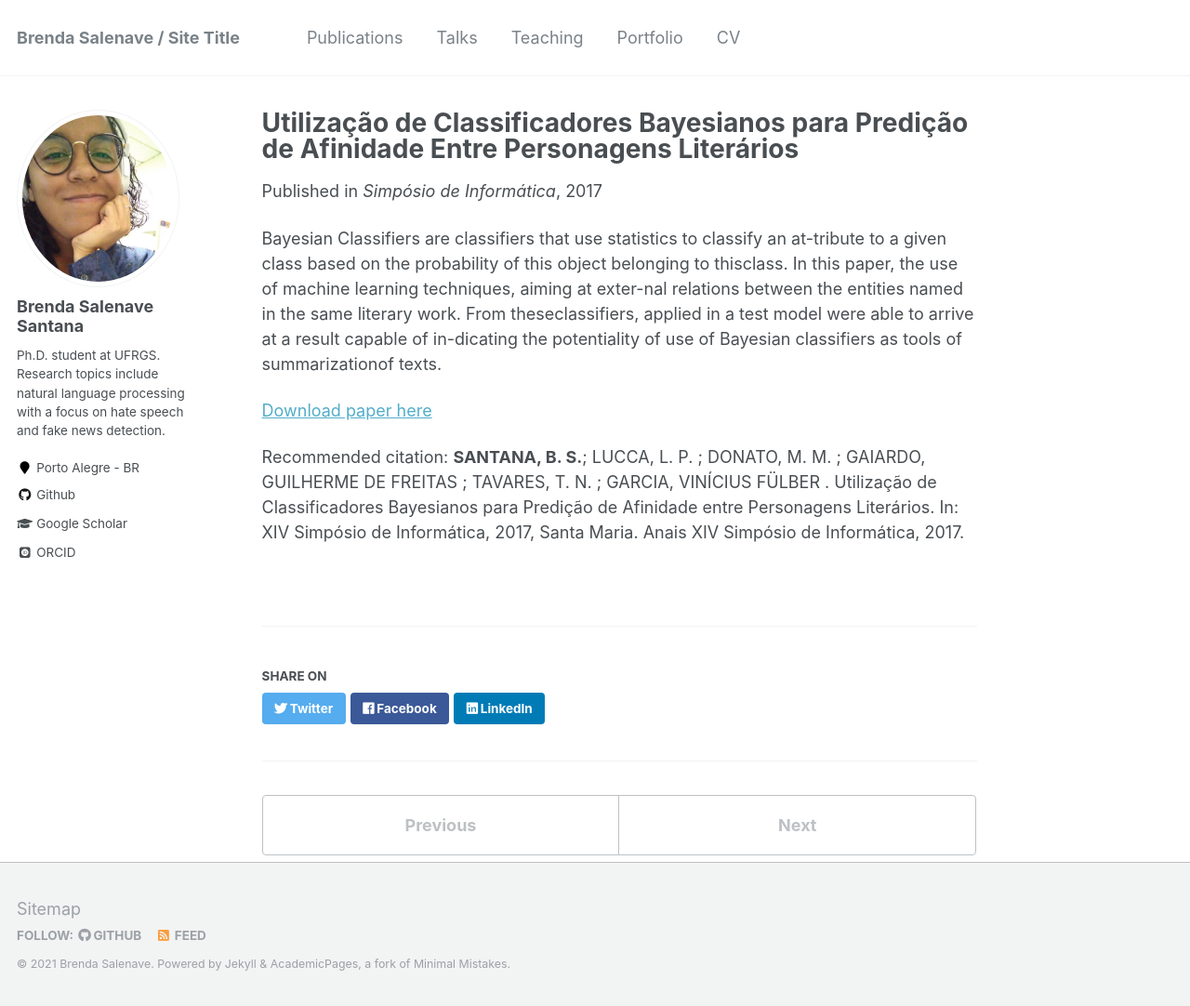
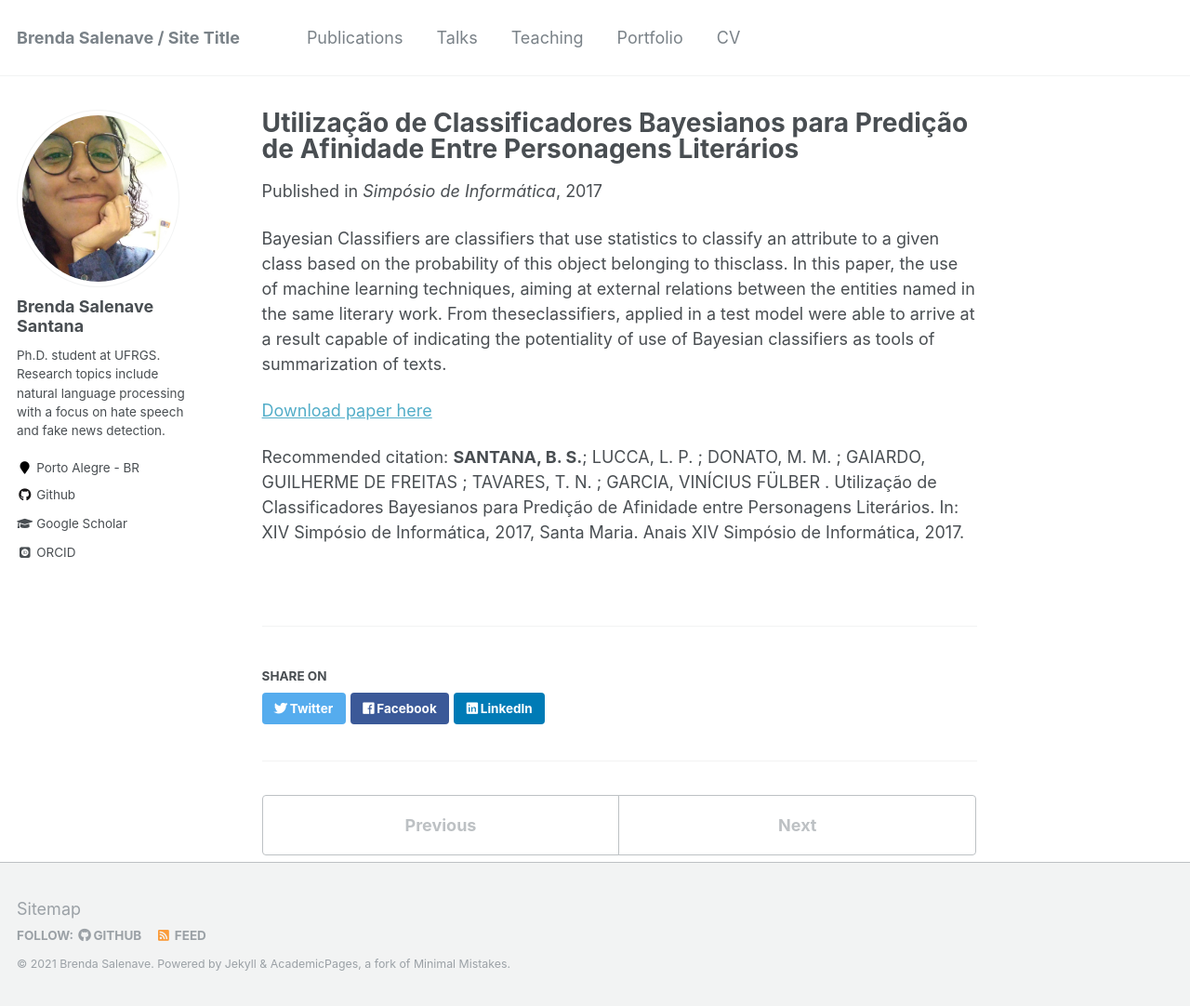
Before and after one commit to brendasalenave/brendasalenave.github.io, a Jekyll site: the page built from _publications/SIRC-paper3.md, in a window 1280 px wide and 1082 px high. Shown: the whole window at 93% size. Built offline with Jekyll 4.4.1, drawn with Linux system fonts in a browser that asks for light colours; some web fonts are replaced.

Commit message:
Update SIRC-paper3.md

```diff
--- a/_publications/SIRC-paper3.md
+++ b/_publications/SIRC-paper3.md
@@ -2,11 +2,11 @@
 title: "Utilização de Classificadores Bayesianos para Predição de Afinidade Entre Personagens Literários"
 collection: publications
 permalink: /publication/SIRC-paper3
-excerpt: 'Bayesian Classifiers are classifiers that use statistics to classify an at-tribute to a given class based on the probability of this object belonging to thisclass. In this paper, the use of machine learning techniques, aiming at exter-nal relations between the entities named in the same literary work. From theseclassifiers, applied in a test model were able to arrive at a result capable of in-dicating the potentiality of use of Bayesian classifiers as tools of summarizationof texts.'
+excerpt: 'Bayesian Classifiers are classifiers that use statistics to classify an attribute to a given class based on the probability of this object belonging to thisclass. In this paper, the use of machine learning techniques, aiming at external relations between the entities named in the same literary work. From theseclassifiers, applied in a test model were able to arrive at a result capable of indicating the potentiality of use of Bayesian classifiers as tools of summarization of texts.'
 date: 2017-11-07
 venue: 'Simpósio de Informática'
 ---
-Bayesian Classifiers are classifiers that use statistics to classify an at-tribute to a given class based on the probability of this object belonging to thisclass. In this paper, the use of machine learning techniques, aiming at exter-nal relations between the entities named in the same literary work. From theseclassifiers, applied in a test model were able to arrive at a result capable of in-dicating the potentiality of use of Bayesian classifiers as tools of summarizationof texts.
+Bayesian Classifiers are classifiers that use statistics to classify an attribute to a given class based on the probability of this object belonging to thisclass. In this paper, the use of machine learning techniques, aiming at external relations between the entities named in the same literary work. From theseclassifiers, applied in a test model were able to arrive at a result capable of indicating the potentiality of use of Bayesian classifiers as tools of summarization of texts.
 
 [Download paper here](https://onedrive.live.com/?authkey=%21AJpNrbdBRn6322E&id=7BBF4A05076CD56B%211417225&cid=7BBF4A05076CD56B)
 
```
